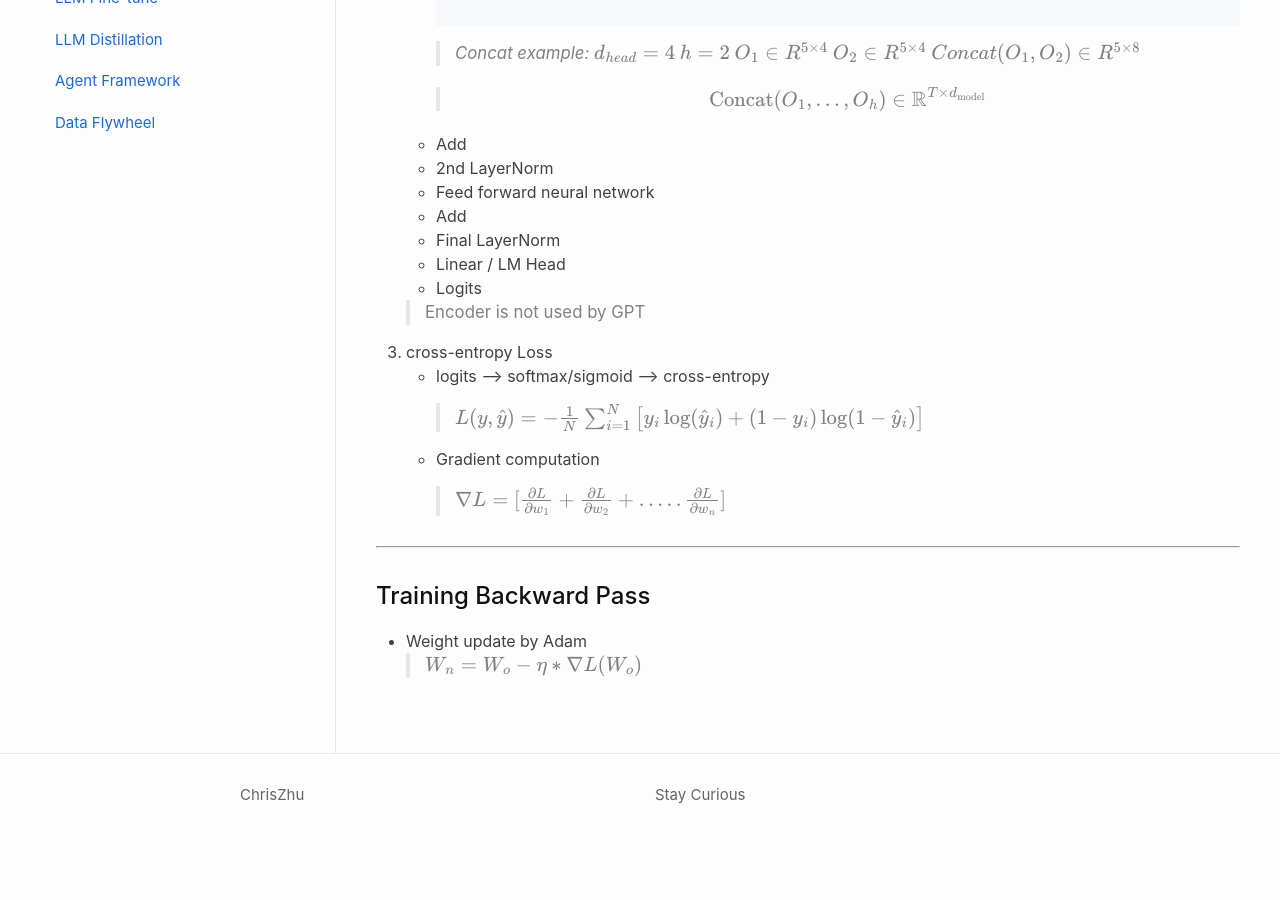
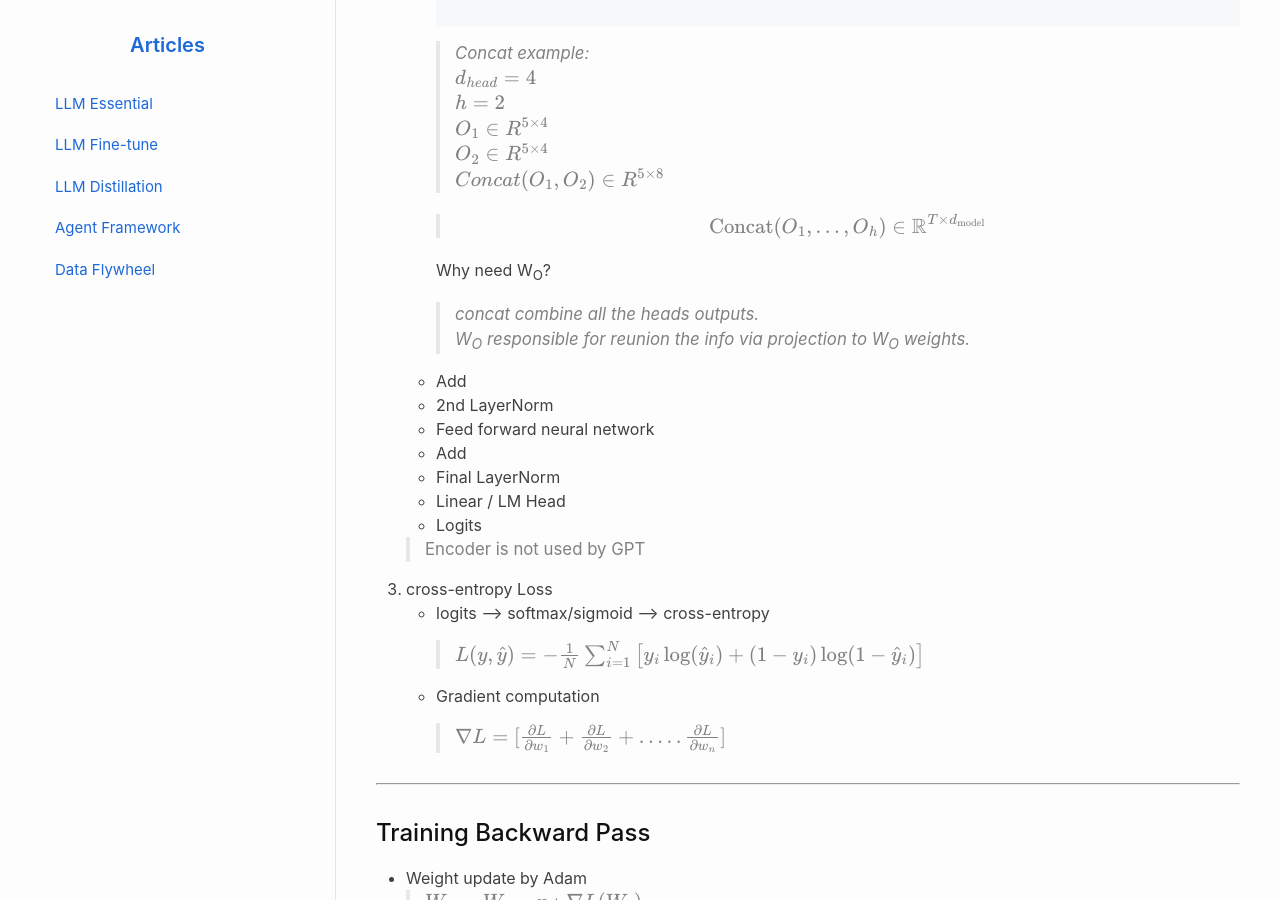
Before and after one commit to ChrisZhu2050/chriszhu2050.github.io, a Jekyll site: the page built from index.md, in a window 1280 px wide and 900 px high, scrolled down 18593 px. Built offline with Jekyll 4.4.1, drawn with Linux system fonts in a browser that asks for light colours; nearby versions of some CDN libraries; formulas are drawn with MathJax 3; before the commit the page ends 19460 px from its top, so only the background shows below that.

Commit message:
Update index.md

```diff
--- a/index.md
+++ b/index.md
@@ -917,6 +917,9 @@ graph LR
         \mathbb{R}^{T\times d_{\mathrm{model}}}
         $$
 
+        Why need W<sub>O</sub>?
+        >concat combine all the heads outputs.
+        W<sub>O</sub> responsible for reunion the info via projection to W<sub>O</sub> weights.
 
      - Add
      <a href="" id="whereami"/>
```
